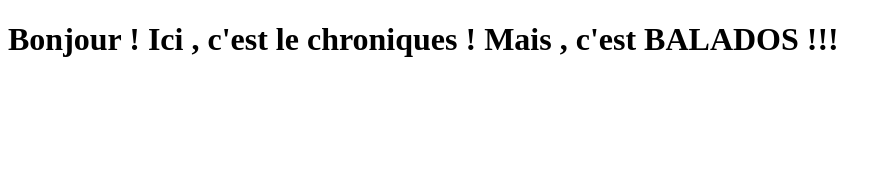
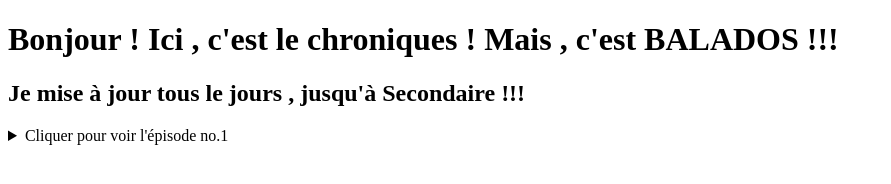
Before and after one commit to RyanChenGo/Balados, a plain HTML site: page index.html in a window 1280 px wide. Shown: the whole page, without its empty margins (0-891 px from the left). Drawn offline with Linux system fonts and the light colour scheme.

Commit message:
Update index.html

```diff
--- a/index.html
+++ b/index.html
@@ -1,2 +1,7 @@
 <!DOCTYPE html>
 <h1> Bonjour ! Ici , c'est le chroniques ! Mais , c'est BALADOS !!! </h1>
+<h2>Je mise à jour tous le jours , jusqu'à Secondaire !!!</h2>
+<details>
+  <summary>Cliquer pour voir l'épisode no.1</summary>
+  <p>VOILÀ</p>
+</details>
```
